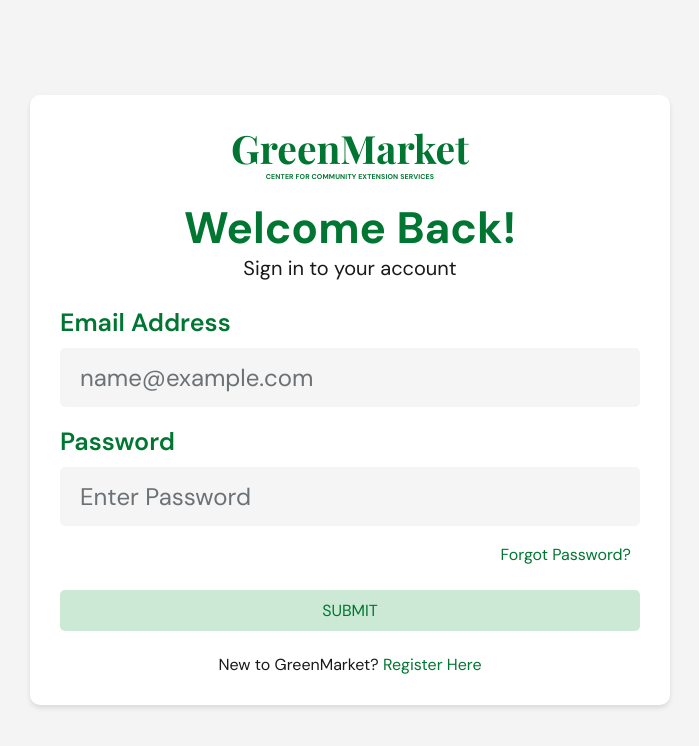
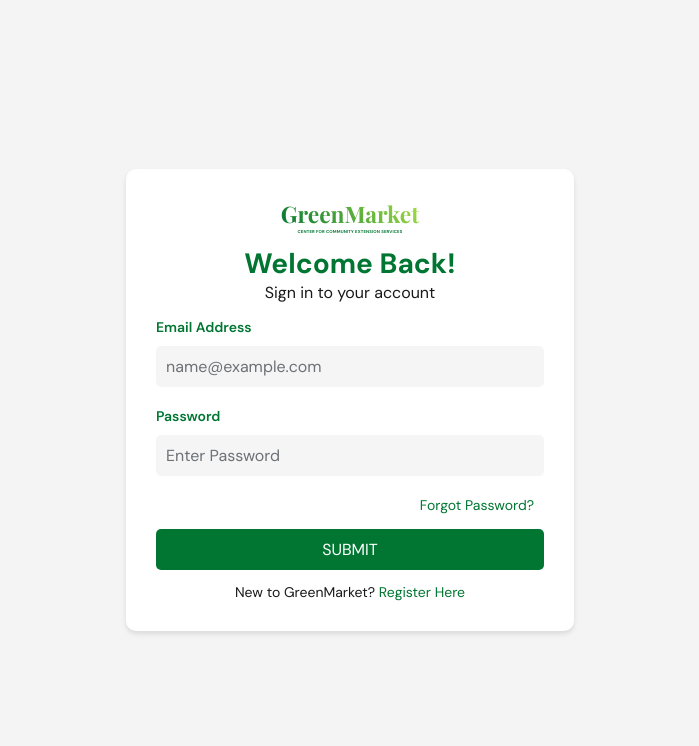
Before and after one commit to Aki-Jann/cces-farm-market, a React (Vite) app: page / in a window 1280 px wide. Both pictures are taken after a click on the button "ORDER DIRECTLY FROM US". Shown: the top 746 px of the page, without its empty margins (290-989 px from the left). Built offline with nearby package versions, Linux system fonts and the light colour scheme.

Commit message:
improved login page

```diff
--- a/src/pages/public/AuthPage.module.css
+++ b/src/pages/public/AuthPage.module.css
@@ -13,9 +13,9 @@
   box-shadow: 0 3px 5px rgb(0 0 0 / 10%);
   display: flex;
   flex-direction: column;
-  gap: 25px;
+  gap: 15px;
   padding: 30px;
-  width: min(640px, 100%);
+  width: 28em;
 }
 
 .authLogo {
@@ -31,21 +31,21 @@
 
 .authHeading h1 {
   color: #017632;
-  font-size: 44px;
+  font-size: 1.75rem;
   line-height: 1.05;
   margin: 0;
 }
 
 .authHeading p {
-  font-size: 20px;
-  margin: 4px 0 0;
+  font-size: 1rem;
+  margin: 0.25rem 0 0;
 }
 
 .authFields,
 .passwordGroup {
   display: flex;
   flex-direction: column;
-  gap: 18px;
+  gap: 20px;
 }
 
 .passwordGroup {
@@ -55,13 +55,13 @@
 .field {
   display: flex;
   flex-direction: column;
-  gap: 9px;
+  gap: 10px;
   width: 100%;
 }
 
 .field > span {
   color: #017632;
-  font-size: 25px;
+  font-size: 0.875rem;
   font-weight: 600;
 }
 
@@ -70,10 +70,10 @@
   border: 0;
   border-radius: 5px;
   color: #191919;
-  font-size: 24px;
-  min-height: 49px;
-  outline: 2px solid transparent;
-  padding: 14px 20px;
+  font-size: 1rem;
+  min-height: 30px;
+  outline: 1px solid transparent;
+  padding: 10px;
   width: 100%;
 }
 
@@ -83,17 +83,25 @@
 }
 
 .field input:focus {
-  outline-color: #8ccca1;
+  outline-color: #017632;
 }
 
 .fieldError,
 .registrationError {
   color: #b42318;
-  font-size: 14px;
+  font-size: 0.875rem;
+  line-height: 1.25;
+  max-width: 100%;
+  overflow-wrap: anywhere;
 }
 
 .fieldError {
-  margin: -3px 0 0;
+  margin: -6px 0 0;
+}
+
+.registrationError {
+  margin: 0;
+  width: 100%;
 }
 
 .inlineLink,
@@ -101,27 +109,31 @@
 .switchPrompt a,
 .registerAction a {
   color: #017632;
-  font-size: 16px;
+  font-size: 0.875rem;
   text-decoration: none;
 }
 
 .inlineLink {
-  padding: 0 9px;
+  padding: 0 10px;
 }
 
 .submitButton {
-  background: #cce9d5;
+  background: #017632;
   border: 0;
   border-radius: 5px;
-  color: #017632;
+  color: #fff;
   cursor: pointer;
-  font-size: 16px;
-  padding: 10px 20px;
+  font-size: 1rem;
+  padding: 10px;
 }
 
-.submitButton:hover,
+.submitButton:hover {
+  background-color: #015c27;
+}
+
 .registerAction a:hover,
 .backLink:hover,
+.switchPrompt a:hover,
 .inlineLink:hover {
   text-decoration: underline;
 }
@@ -129,7 +141,7 @@
 .switchPrompt,
 .backLink {
   align-self: center;
-  font-size: 16px;
+  font-size: 0.875rem;
   margin: -2px 0 0;
 }
 
@@ -249,7 +261,7 @@
 }
 
 .registerAction .registrationError {
-  margin: 0 0 8px;
+  margin: 0;
   position: static;
   text-align: center;
   white-space: normal;
--- a/src/pages/public/AuthPage.tsx
+++ b/src/pages/public/AuthPage.tsx
@@ -152,7 +152,7 @@
     return (
       <main className={styles.authCanvas}>
         <form className={`${styles.authCard} ${styles.registerCard}`} onSubmit={register}>
-          <div className={styles.authLogo}><BrandLogo /></div>
+          <div className={styles.authLogo}><BrandLogo compact /></div>
           <div className={styles.authHeading}>
             <h1>Register</h1>
             <p>Create your account</p>
@@ -180,7 +180,7 @@
   return (
     <main className={styles.authCanvas}>
       <form className={`${styles.authCard} ${isForgot ? styles.forgotCard : ''}`} onSubmit={isForgot ? (event) => submitMock(event, '/login') : login}>
-        <div className={styles.authLogo}><BrandLogo /></div>
+        <div className={styles.authLogo}><BrandLogo compact /></div>
         <div className={styles.authHeading}>
           <h1>{isForgot ? 'Forgot Password' : 'Welcome Back!'}</h1>
           <p>{isForgot ? 'We’ll email you a reset link' : 'Sign in to your account'}</p>
--- a/src/pages/public/LandingPage.module.css
+++ b/src/pages/public/LandingPage.module.css
@@ -252,7 +252,7 @@
 
 .story img {
   display: block;
-  height: auto%;
+  height: auto;
   max-height: 380px;
   object-fit: cover;
   width: 100%;
```
